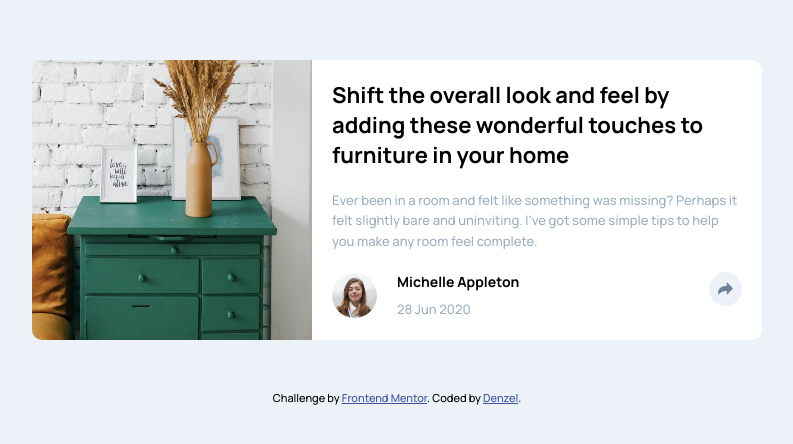
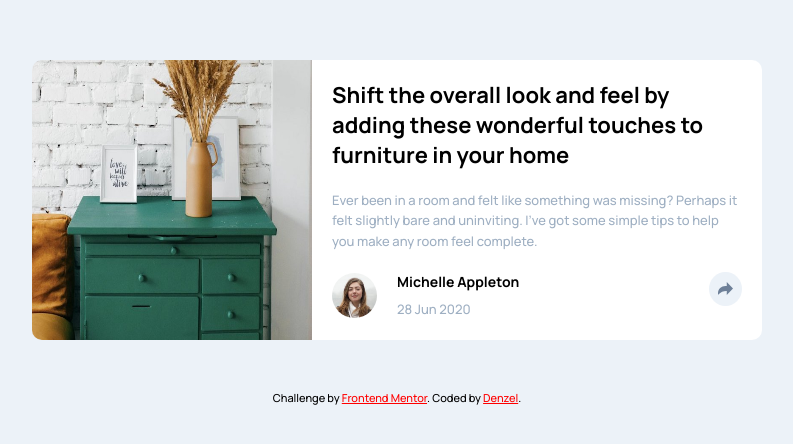
Before and after one commit to Denzel95/article-preview-component-master, a plain HTML site: page index.html in a window 1280 px wide. Shown: the part 168-612 px from the top of the page, without its empty margins (243-1036 px from the left). Drawn offline with Linux system fonts and the light colour scheme.

Commit message:
Change the color

```diff
--- a/index.html
+++ b/index.html
@@ -22,7 +22,7 @@
         text-align: center;
       }
       .attribution a {
-        color: hsl(228, 45%, 44%);
+        color: red;
       }
     </style>
   </head>
```
